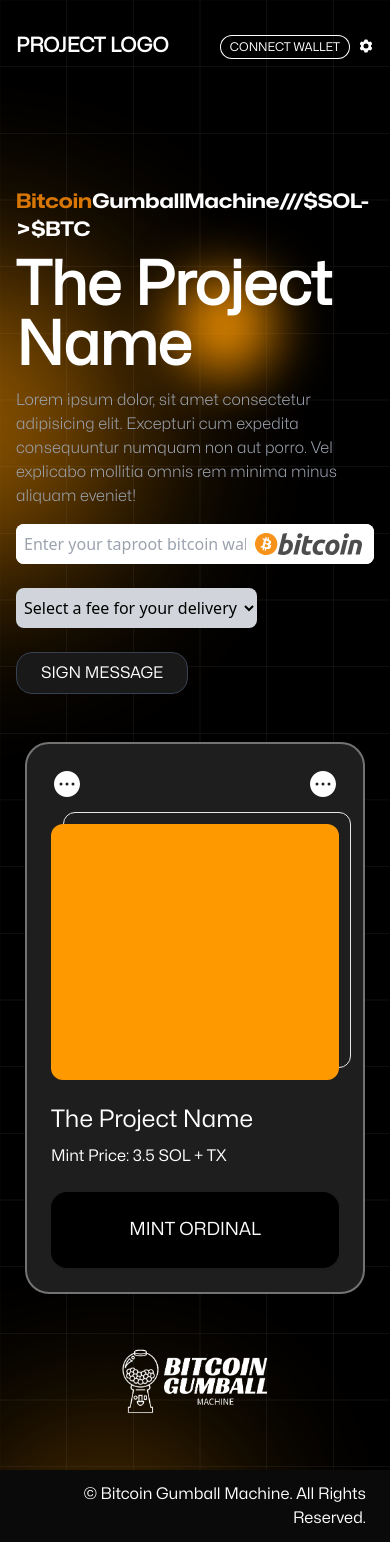
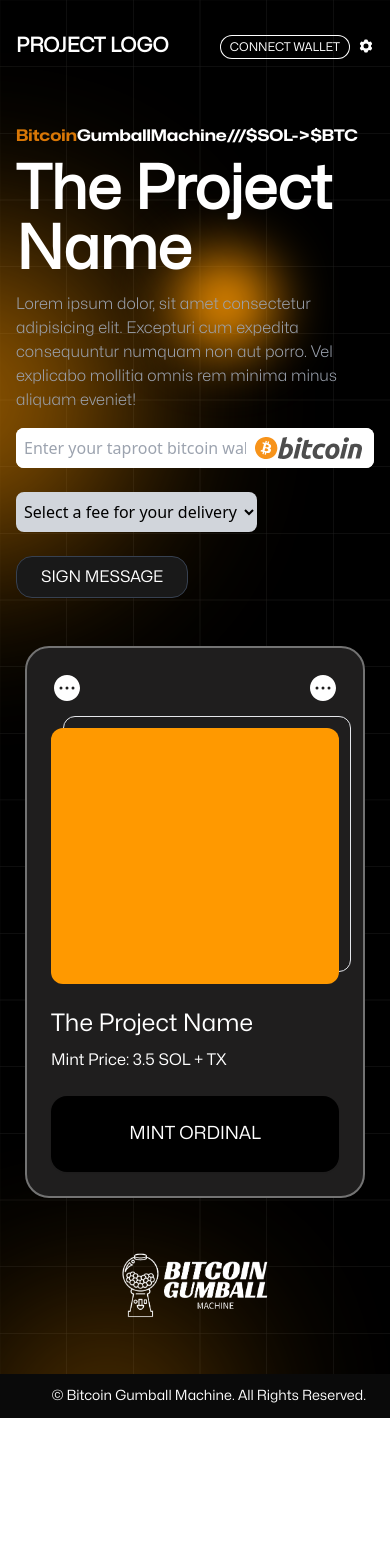
Before and after one commit to AlexMNet/bitcoin-gumball2, a React (Vite) app: page /sign-message in a window 390 px wide. After the commit the page ends 1418 px from the top, so only its background shows below. Built offline with nearby package versions, Linux system fonts and the light colour scheme.

Commit message:
change grid break point and mt on mobile

```diff
--- a/src/components/Footer.tsx
+++ b/src/components/Footer.tsx
@@ -1,7 +1,7 @@
 const Footer = () => {
   return (
     <footer className="font-mona">
-      <div className="mx-auto px-6 py-3 md:flex md:items-center justify-end lg:px-8 text-white bg-neutral-950">
+      <div className="mx-auto text-sm sm:text-base px-6 py-3 md:flex md:items-center justify-end lg:px-8 text-white bg-neutral-950">
         <div className="">
           <p className="text-right">
             &copy; Bitcoin Gumball Machine. All Rights Reserved.
--- a/src/layouts/RootLayout.tsx
+++ b/src/layouts/RootLayout.tsx
@@ -15,13 +15,13 @@
         <Navbar />
         {/* Body */}
         <main className="flex flex-col grow">
-          <div className="mt-20">
+          <div className="mt-4 sm:mt-20">
             <div className="container mx-auto">
-              <div className="grid md:grid-cols-2 text-white gap-8">
+              <div className="grid lg:grid-cols-2 text-white gap-8">
                 {/* Left Side */}
                 <div className="p-4">
                   <div className="mb-4">
-                    <h3 className="font-monaBold text-xl mb-3">
+                    <h3 className="font-monaBold text-base sm:text-xl mb-3">
                       <span className="text-amber-600">Bitcoin</span>
                       GumballMachine///$SOL-{'>'}$BTC
                     </h3>
@@ -40,7 +40,7 @@
                   </div>
                 </div>
                 {/* Right Side */}
-                <div className=" border-pink-50 px-4 flex justify-center md:justify-end font-mona">
+                <div className=" border-pink-50 px-4 flex justify-center lg:justify-end font-mona">
                   <div className="flex flex-col justify-center items-center">
                     {/* Card */}
                     <div className="w-[340px] rounded-3xl border-2 border-neutral-500 bg-[#1F1E1E] p-6">
```
